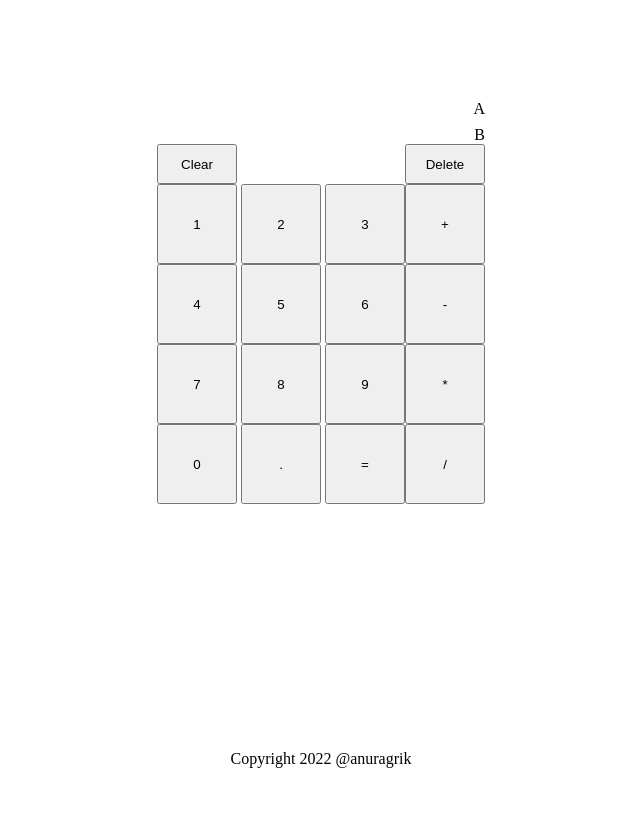
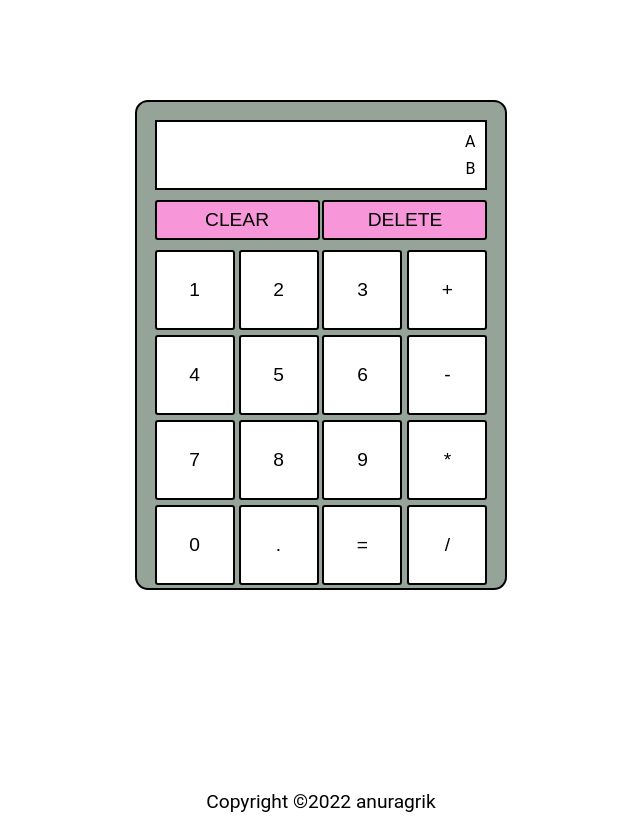
Before and after one commit to anuragrik/calculator, a plain HTML site: page index.html in a window 1280 px wide. Shown: the whole page, without its empty margins (319-959 px from the left). Before the commit the page ends 800 px from the top, so only its background shows below. Drawn offline with Linux system fonts and the light colour scheme.

Commit message:
Added design to the layout

```diff
--- a/index.html
+++ b/index.html
@@ -15,8 +15,8 @@
             <div class="result">B</div>
         </div>
         <div class="clear">
-            <button class="clear-all">Clear</button>
-            <button class="delete">Delete</button>
+            <button class="clear-all">CLEAR</button>
+            <button class="delete">DELETE</button>
         </div>
         <div class="calculator-body">
             <div class="numerical">
@@ -49,6 +49,6 @@
             </div>
         </div>
     </div>
-    <footer>Copyright 2022 @anuragrik</footer>
+    <footer>Copyright ©2022 anuragrik</footer>
 </body>
 </html>
--- a/style.css
+++ b/style.css
@@ -5,12 +5,22 @@ body{
     align-items: center;
     gap: 200px;
     margin-top: 100px;
+    font-family: 'Roboto', sans-serif;
 }
 .calc{
     display: flex;
     flex-direction: column;
+    justify-content: space-around;
     height: 450px;
     width: auto;
+    border: 2px;
+    border-color: black;
+    border-style: solid;
+    border-radius: 13px;
+    padding: 18px;
+    background-color: #96a399;
+    gap: 10px;
+    font-style: inherit;
 }
 .calculator-screen{
     display: flex;
@@ -18,33 +28,64 @@ body{
     justify-content: space-between;
     align-items: flex-end;
     gap: 8px;
+    border: 2px;
+    border-style: solid;
+    border-color: black;
+    padding: 10px;
+    background-color: white;
+    font-style: inherit;
 }
 .clear{
     display: flex;
     flex-direction: row;
     justify-content: space-between;
+    font-style: inherit;
 }
 .calculator-body{
     display: flex;
     flex-direction: row;
     justify-content: flex-start;
+    gap: 5px;
+    font-style: inherit;
 }
 .numerical{
     display: flex;
     flex-direction: column;
+    gap: 5px;
+    font-style: inherit;
 
 }
 .operator{
     display: flex;
     flex-direction: column;
+    gap: 5px;
+    font-style: inherit;
 
 }
 button{
     width: 80px;
     height: 80px;
+    border-radius: 3px;
+    font-size: larger;
+    background-color: white;
+    border: none;
+    font-style: inherit;
+    border: 2px;
+    border-style: solid;
+    border-color: black;
 }
 .clear button{
     height: 40px;
-    width: 80px;
+    width: 165px;
     text-align: center;
+    background-color: #f797d9;
+    border: none;
+    font-style: inherit;
+    border: 2px;
+    border-style: solid;
+    border-color: black;
 }
+footer{
+    font-size: larger;
+    font-family: 'Roboto',sans-serif;
+}
```
